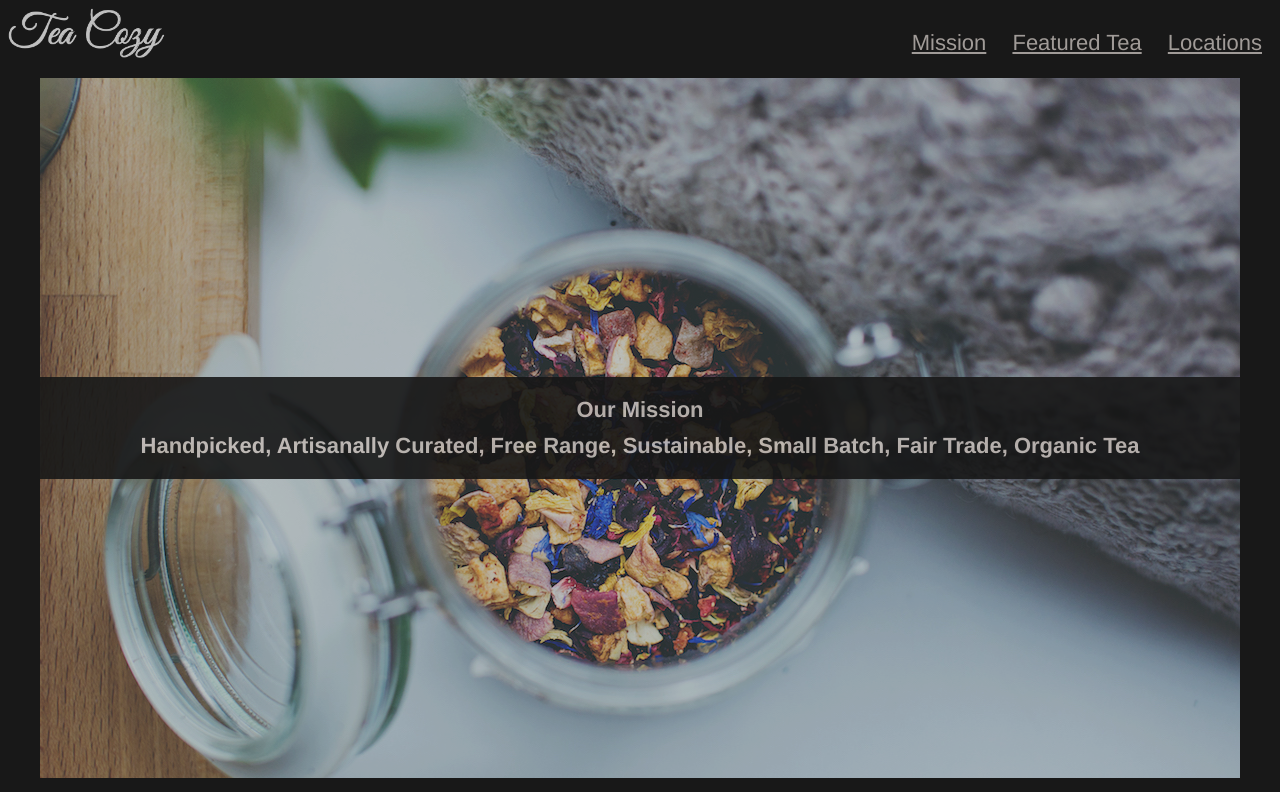
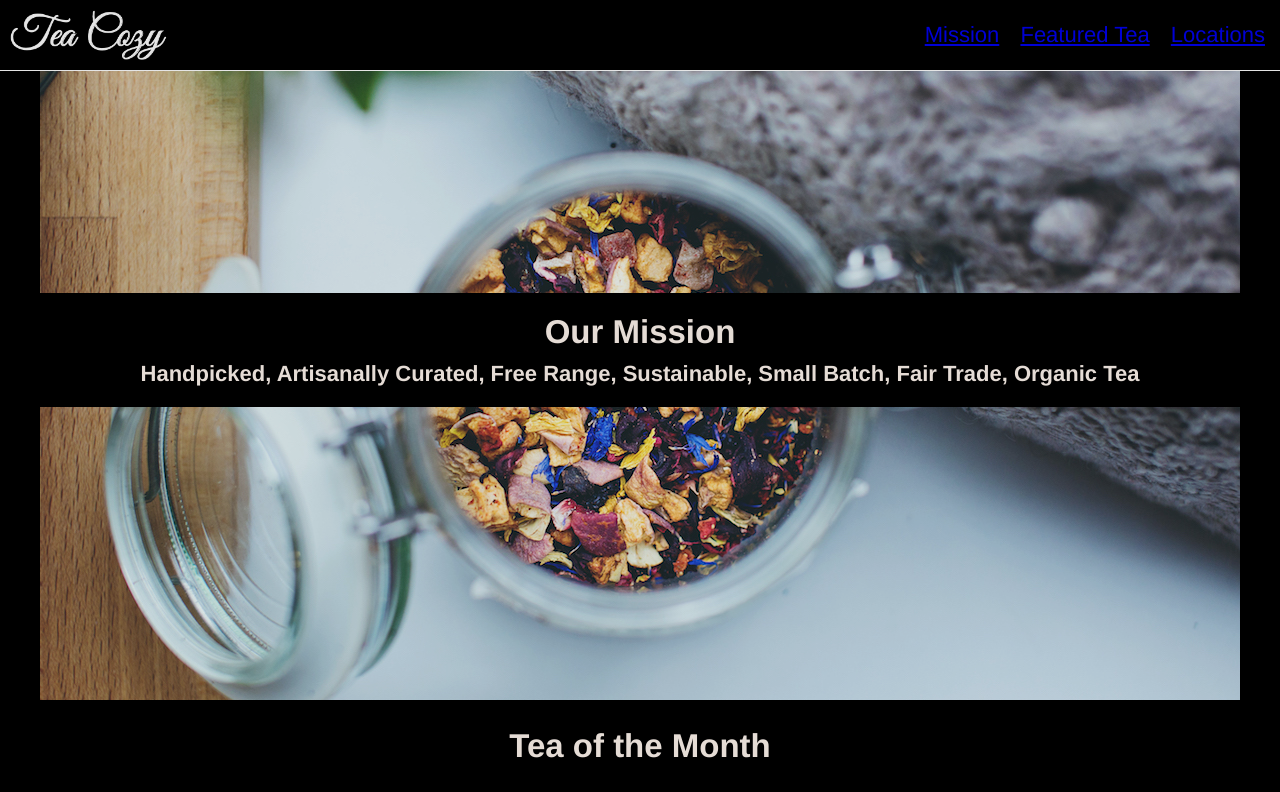
Before and after one commit to KanaJP/Tea-Cozy-Codecademy, a plain HTML site: page index.html in a window 1280 px wide. Shown: the top 792 px of the page. Drawn offline with Linux system fonts and the light colour scheme.

Commit message:
Update index.css

```diff
--- a/index.css
+++ b/index.css
@@ -1,30 +1,42 @@
-* {
+body {
     font-family: Helvetica;
     font-size: 22px;
     color: seashell;
     background-color: black;
+    text-align: center;
     opacity: 0.9;
-    text-align: center;
+    margin:0;
 }
 
 .navbar {
     display: flex;
     justify-content: space-between;
+    position: fixed;
+    z-index: 2;
+    width: 100%;
+    top: 0px;
+    background-color: black;
+    border-bottom: white 1px solid;
 }
 
 .navbar img {
     height: 50px;
+    margin: 10px;
 }
 
 .navbar li {
     list-style: none;
     display: inline;
     flex-direction: row;
-    margin: 10px;
+    margin-right: 15px;
 }
 
 .navbar a {
     text-decoration: underline;
+}
+
+.navbar a:visited {
+    color: seashell
 }
 
 .one {
@@ -44,6 +56,7 @@
 }
 
 .our-mission h2 {
+    background-color: black;
     text-align: center;
     margin: 0;
     padding-top: 20px;
@@ -51,6 +64,7 @@
 }
 
 .our-mission h4 {
+    background-color: black;
     position: relative;
     top: 0px;
     margin: 0;
@@ -67,7 +81,7 @@
     flex-wrap: wrap;
     align-items: center;
     justify-content: center;
-    max-width: 1200px;
+    max-width: 1000px;
 }
 
 .tea-pic img {
@@ -79,6 +93,7 @@
 .three {
     display: flex;
     justify-content: center;
+    align-content: center;
 }
 
 .our-locations {
@@ -99,19 +114,21 @@
 }
 
 .location-box {
+
     display: flex;
     justify-content: space-evenly;
     background: none;
 }
 
 .location-detail {
+    background-color: black;
     height: 300px;
     width: 300px;
     padding: 10px;
     text-align: center;
-    opacity: 1;
     display: flex;
     flex-direction: column;
+    opacity: 1;
 }
 
 .location-detail h3 {
```
